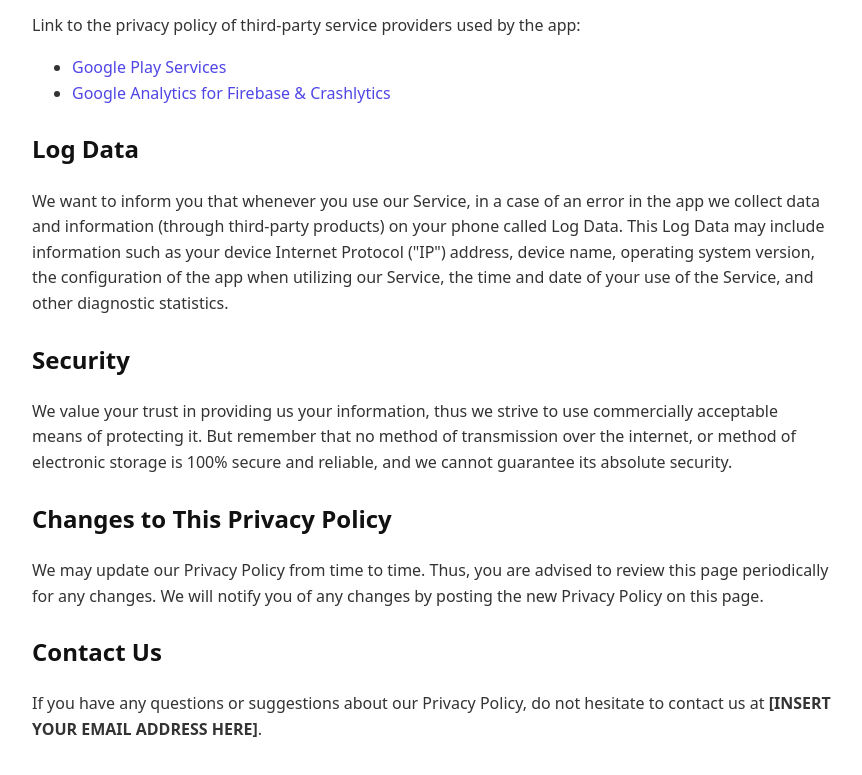
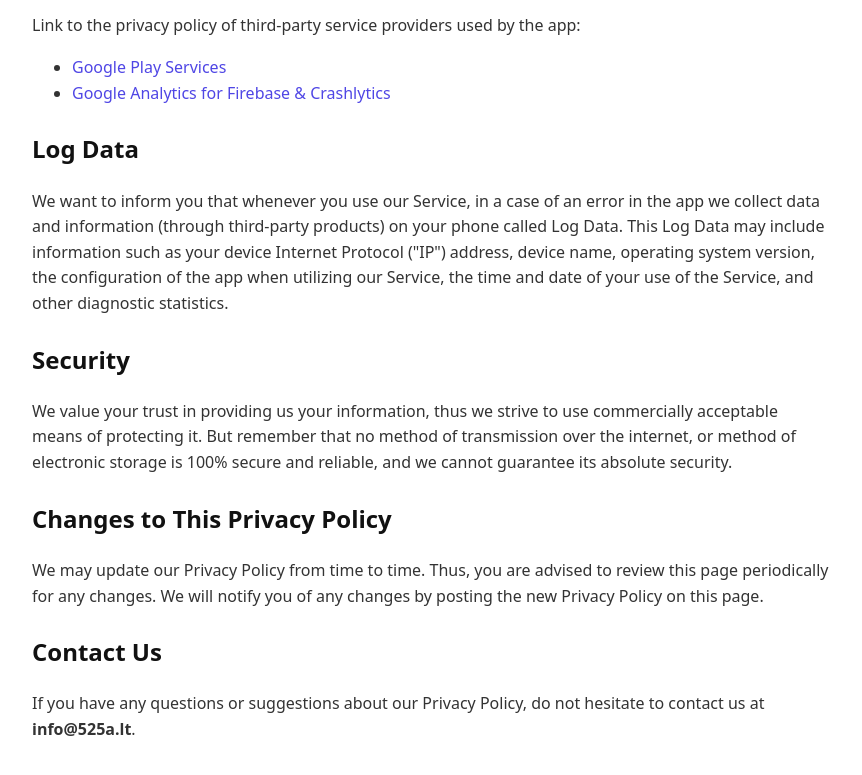
Before and after one commit to MB525A/tunesnap-website, a plain HTML site: page privacy.html in a window 1280 px wide. Shown: the part 383-1158 px from the top of the page, without its empty margins (208-1070 px from the left). Drawn offline with Linux system fonts and the light colour scheme.

Commit message:
Update contact email in privacy policy

```diff
--- a/privacy.html
+++ b/privacy.html
@@ -35,6 +35,6 @@
     <p>We may update our Privacy Policy from time to time. Thus, you are advised to review this page periodically for any changes. We will notify you of any changes by posting the new Privacy Policy on this page.</p>
 
     <h2>Contact Us</h2>
-    <p>If you have any questions or suggestions about our Privacy Policy, do not hesitate to contact us at <strong>[INSERT YOUR EMAIL ADDRESS HERE]</strong>.</p>
+    <p>If you have any questions or suggestions about our Privacy Policy, do not hesitate to contact us at <strong>info@525a.lt</strong>.</p>
 </body>
 </html>
```
